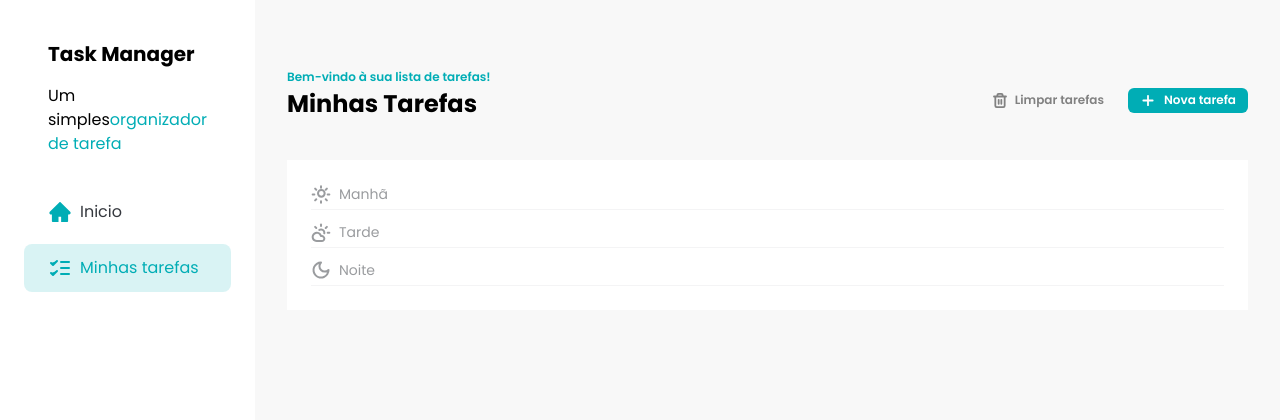
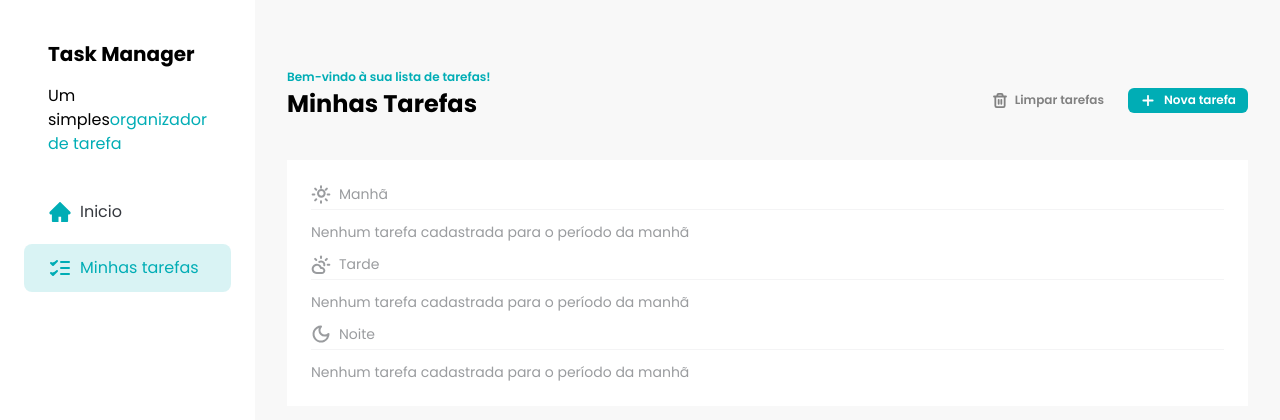
Before and after one commit to ramirescm/task-manager, a React (Vite) app: page / in a window 1280 px wide. Shown: the top 420 px of the page. Built offline with nearby package versions, Linux system fonts and the light colour scheme; data requests are answered from the project's data file.

Commit message:
feat: add message default if list is empty

```diff
--- a/src/components/Tasks.jsx
+++ b/src/components/Tasks.jsx
@@ -110,6 +110,11 @@ const Tasks = () => {
       <div className="roundex-xl bg-white p-6">
         <div className="space-y-3">
           <TaskSeparator title="Manhã" icon={<SunIcon />} />
+          {tasksMorning.length === 0 && (
+            <p className="text-brand-text-gray text-sm">
+              Nenhum tarefa cadastrada para o período da manhã
+            </p>
+          )}
           {tasksMorning.map((task) => (
             <TaskItem
               key={task.id}
@@ -122,7 +127,11 @@ const Tasks = () => {
 
         <div className="my-3 space-y-3">
           <TaskSeparator title="Tarde" icon={<CloudSunIcon />} />
-
+          {tasksAfternoon.length === 0 && (
+            <p className="text-brand-text-gray text-sm">
+              Nenhum tarefa cadastrada para o período da manhã
+            </p>
+          )}
           {tasksAfternoon.map((task) => (
             <TaskItem
               key={task.id}
@@ -135,6 +144,11 @@ const Tasks = () => {
 
         <div className="space-y-3">
           <TaskSeparator title="Noite" icon={<MoonIcon />} />
+          {tasksEvening.length === 0 && (
+            <p className="text-brand-text-gray text-sm">
+              Nenhum tarefa cadastrada para o período da manhã
+            </p>
+          )}
           {tasksEvening.map((task) => (
             <TaskItem
               key={task.id}
```
